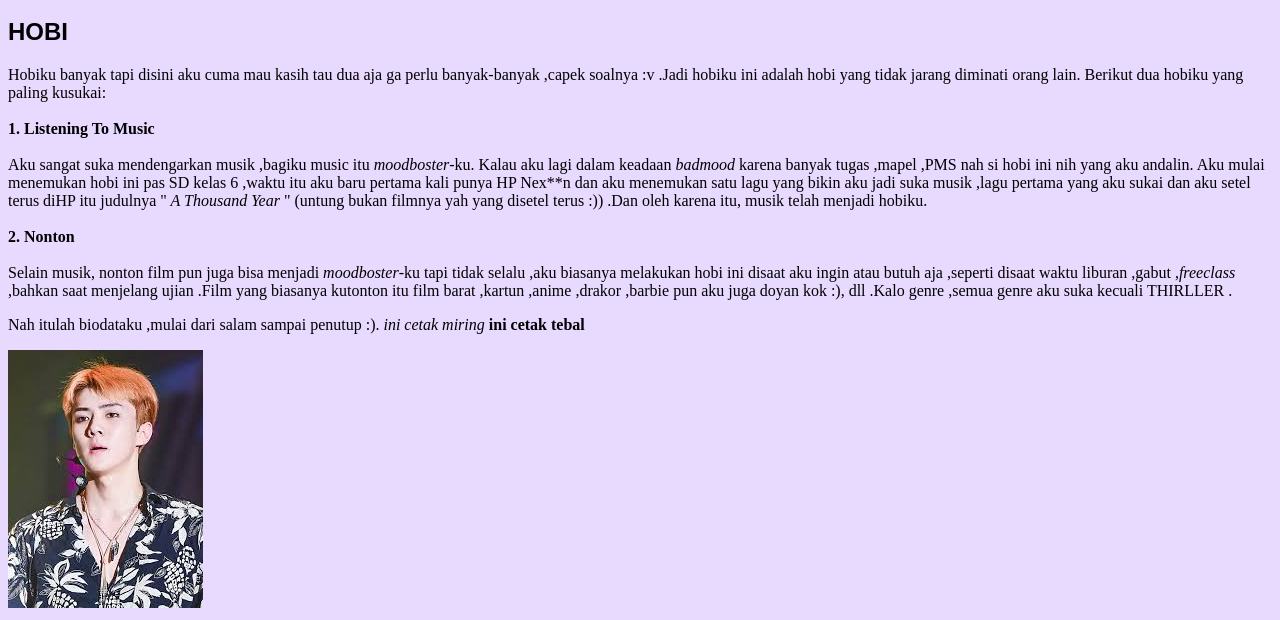
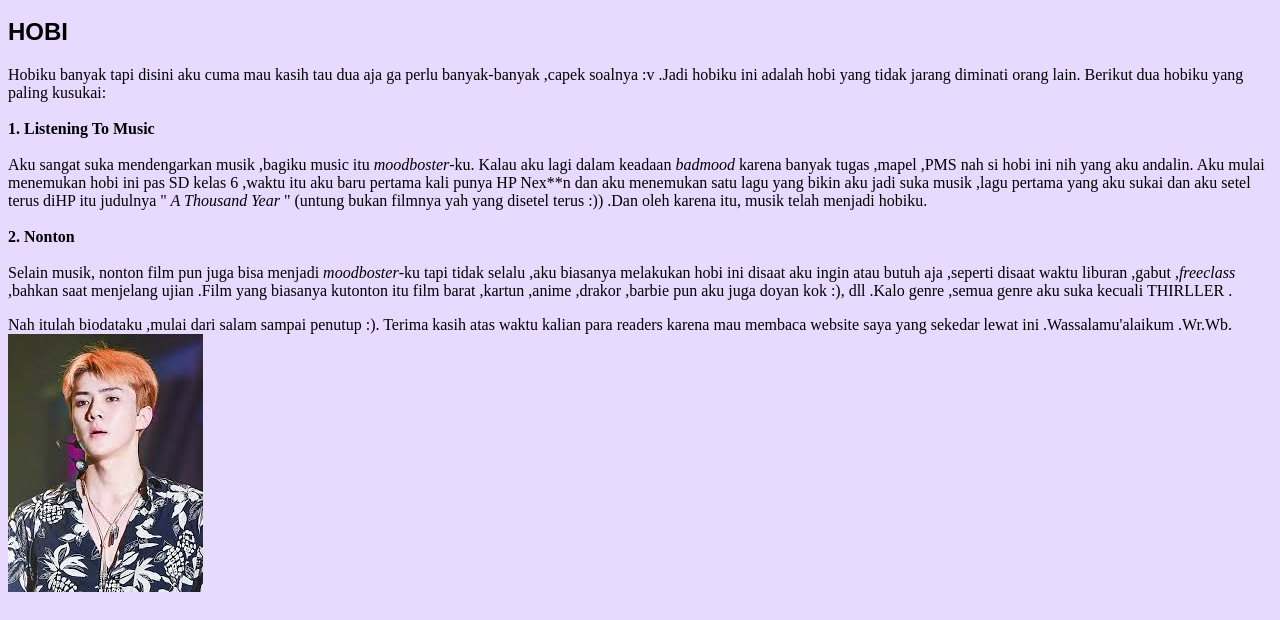
Before and after one commit to Lhiviaz/Lhiviaz.github.io, a plain HTML site: page index.html in a window 1280 px wide. Shown: the part 192-812 px from the top of the page. Drawn offline with Linux system fonts and the light colour scheme.

Commit message:
Update index.html

```diff
--- a/index.html
+++ b/index.html
@@ -19,10 +19,8 @@
 <br>
 <br>Selain musik, nonton film pun juga bisa menjadi <em>moodboster</em>-ku tapi tidak selalu ,aku biasanya melakukan hobi ini disaat aku ingin atau butuh aja ,seperti disaat waktu liburan ,gabut ,<em>freeclass</em> ,bahkan saat menjelang ujian .Film yang biasanya kutonton itu film barat ,kartun ,anime ,drakor ,barbie pun aku juga doyan kok :), dll .Kalo genre ,semua genre aku suka kecuali THIRLLER .
 <br>
-<p>Nah itulah biodataku ,mulai dari salam sampai penutup :).
-<em>ini cetak miring</em>
-<strong>ini cetak tebal</strong>
-</p>
+<p>Nah itulah biodataku ,mulai dari salam sampai penutup :). Terima kasih atas waktu kalian para readers karena mau membaca website saya yang sekedar lewat ini .Wassalamu'alaikum .Wr.Wb.
+
 <img src="img/index.jpg">
 
 </body>
```
